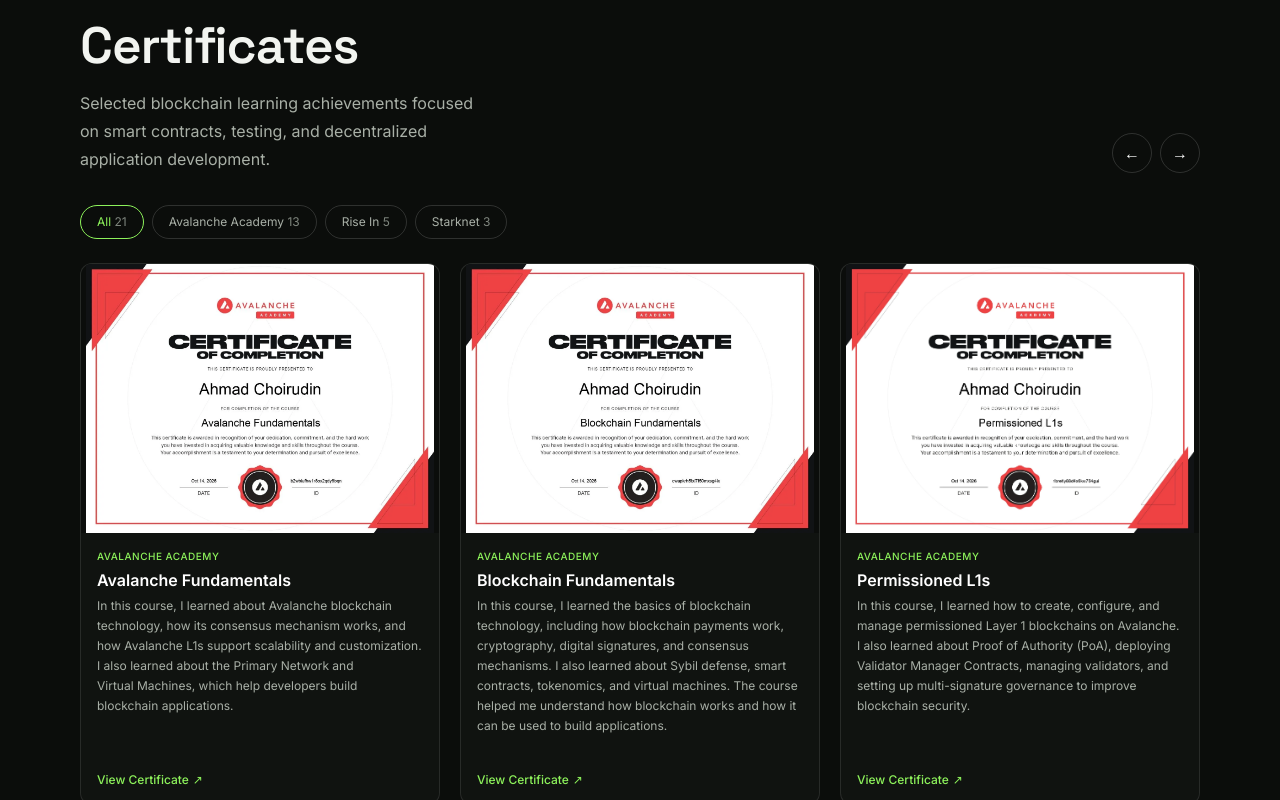
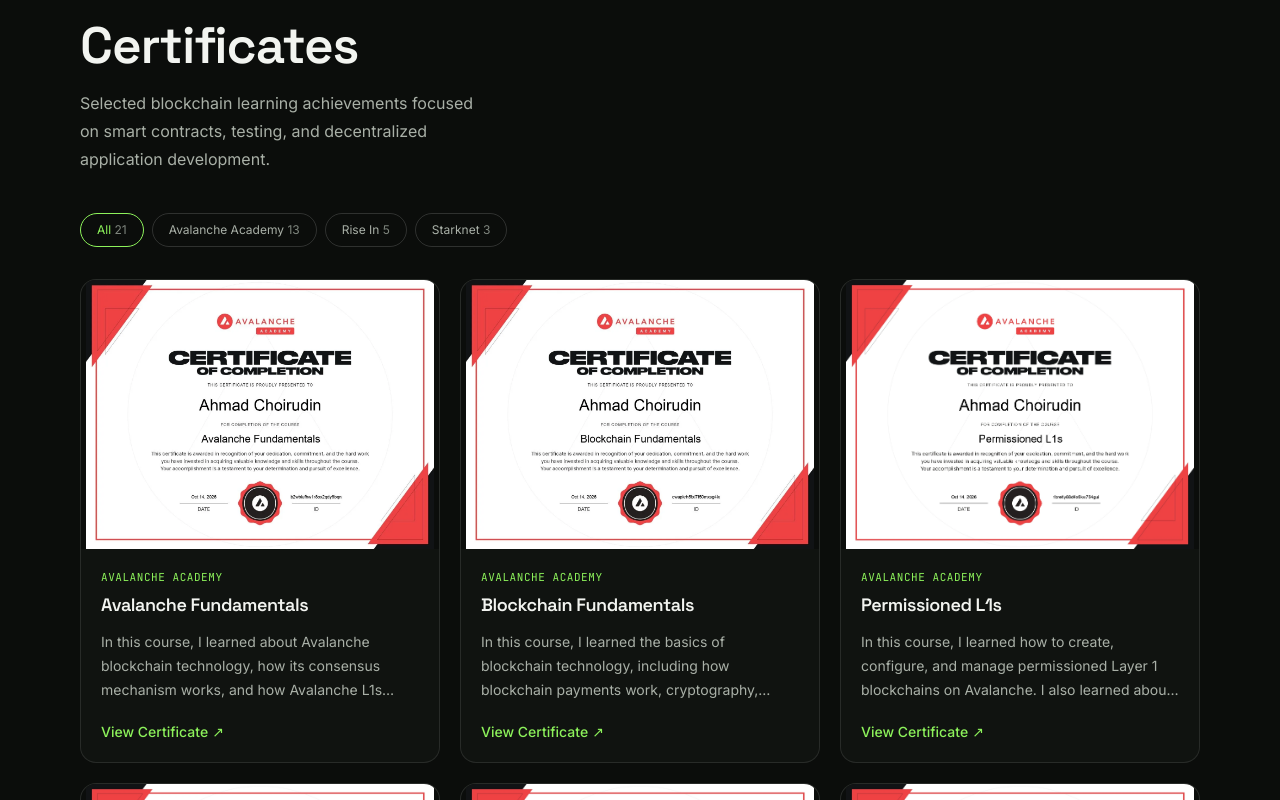
Before and after one commit to ahmad-choirudin/portfolio-modern, a React (Vite) app in the folder app/frontend/: page / in a window 1280 px wide. Shown: the part 5860-6660 px from the top of the page. Built offline with nearby package versions, Linux system fonts and the light colour scheme.

Commit message:
Refactor Certificate component for improved functionality

```diff
--- a/app/frontend/src/components/site/Certificate.tsx
+++ b/app/frontend/src/components/site/Certificate.tsx
@@ -1,49 +1,129 @@
-import { useEffect, useMemo, useRef, useState } from "react";
+import { useCallback, useEffect, useMemo, useRef, useState } from "react";
 import { certificates } from "../../data/certificate";
 import Section from "./Section";
 import SectionHeading from "./SectionHeading";
 
+type Cert = (typeof certificates)[number];
+
+const LIMIT = 6;
+
+function Lightbox({ cert, onClose }: { cert: Cert; onClose: () => void }) {
+  const dialog = useRef<HTMLDivElement>(null);
+  const closeBtn = useRef<HTMLButtonElement>(null);
+
+  useEffect(() => {
+    closeBtn.current?.focus();
+    const prevOverflow = document.body.style.overflow;
+    document.body.style.overflow = "hidden";
+
+    const onKey = (e: KeyboardEvent) => {
+      if (e.key === "Escape") {
+        onClose();
+        return;
+      }
+      if (e.key !== "Tab") return;
+      const nodes = dialog.current?.querySelectorAll<HTMLElement>("a[href], button");
+      if (!nodes || nodes.length === 0) return;
+      const first = nodes[0];
+      const last = nodes[nodes.length - 1];
+      if (e.shiftKey && document.activeElement === first) {
+        e.preventDefault();
+        last.focus();
+      } else if (!e.shiftKey && document.activeElement === last) {
+        e.preventDefault();
+        first.focus();
+      }
+    };
+
+    window.addEventListener("keydown", onKey);
+    return () => {
+      window.removeEventListener("keydown", onKey);
+      document.body.style.overflow = prevOverflow;
+    };
+  }, [onClose]);
+
+  return (
+    <div
+      ref={dialog}
+      role="dialog"
+      aria-modal="true"
+      aria-label={`${cert.title} certificate`}
+      className="fixed inset-0 z-50 flex items-center justify-center bg-black/90 p-4"
+      onClick={onClose}
+    >
+      <button
+        ref={closeBtn}
+        type="button"
+        onClick={onClose}
+        aria-label="Close"
+        className="absolute right-4 top-4 grid h-11 w-11 place-items-center rounded-full border border-white/25 bg-bg/70 text-lg text-fg backdrop-blur transition-colors hover:border-accent hover:text-accent"
+      >
+        ✕
+      </button>
+
+      <div className="w-full max-w-4xl" onClick={(e) => e.stopPropagation()}>
+        <img
+          src={cert.image}
+          alt={`${cert.title} certificate`}
+          className="max-h-[78vh] w-full rounded-xl bg-white object-contain"
+        />
+        <div className="mt-4 flex flex-wrap items-center justify-between gap-3">
+          <div>
+            <p className="font-mono text-[11px] uppercase tracking-wider text-accent">{cert.issuer}</p>
+            <p className="mt-1 font-display text-lg font-semibold text-fg">{cert.title}</p>
+          </div>
+          <a
+            href={cert.href}
+            target="_blank"
+            rel="noopener noreferrer"
+            className="rounded-full border border-white/25 px-4 py-2 text-sm text-fg transition-colors hover:border-accent hover:text-accent"
+          >
+            View Certificate ↗
+          </a>
+        </div>
+      </div>
+    </div>
+  );
+}
+
 export function Certificate() {
-  const [zoom, setZoom] = useState<string | null>(null);
+  const [zoom, setZoom] = useState<Cert | null>(null);
   const [expanded, setExpanded] = useState(false);
   const [tab, setTab] = useState("All");
-  const scroller = useRef<HTMLDivElement>(null);
+  const trigger = useRef<HTMLElement | null>(null);
 
   const issuers = useMemo(
     () => ["All", ...Array.from(new Set(certificates.map((c) => c.issuer)))],
     []
   );
   const list = tab === "All" ? certificates : certificates.filter((c) => c.issuer === tab);
+  const visible = expanded ? list : list.slice(0, LIMIT);
   const count = (name: string) =>
     name === "All" ? certificates.length : certificates.filter((c) => c.issuer === name).length;
-
-  useEffect(() => {
-    const onKey = (e: KeyboardEvent) => {
-      if (e.key === "Escape") setZoom(null);
-    };
-    window.addEventListener("keydown", onKey);
-    return () => window.removeEventListener("keydown", onKey);
-  }, []);
 
   const pick = (name: string) => {
     setTab(name);
     setExpanded(false);
-    scroller.current?.scrollTo({ left: 0 });
   };
 
-  const slide = (dir: 1 | -1) => {
-    const el = scroller.current;
-    const card = el?.querySelector("article");
-    if (!el || !card) return;
-    el.scrollBy({ left: dir * (card.clientWidth + 20), behavior: "smooth" });
+  const open = (c: Cert, el: HTMLElement) => {
+    trigger.current = el;
+    setZoom(c);
+  };
+
+  // Kembalikan fokus ke tombol yang membuka modal.
+  const close = useCallback(() => {
+    setZoom(null);
+    trigger.current?.focus();
+  }, []);
+
+  const toggle = () => {
+    if (expanded) document.getElementById("credentials")?.scrollIntoView({ block: "start" });
+    setExpanded(!expanded);
   };
 
   return (
     <Section id="credentials">
-      <span id="certificates" />
-
-      <div>
-        <div className="mb-8 flex items-end justify-between gap-6">
       <SectionHeading
         index="05"
         eyebrow="Learning & Credentials"
@@ -51,36 +131,14 @@
         note="Selected blockchain learning achievements focused on smart contracts, testing, and decentralized application development."
       />
 
-          {list.length > 3 && (
-            <div className="hidden shrink-0 gap-2 md:flex">
-              <button
-                type="button"
-                onClick={() => slide(-1)}
-                aria-label="Previous certificates"
-                className="h-10 w-10 rounded-full border border-white/15 text-white transition hover:border-accent hover:text-accent"
-              >
-                ←
-              </button>
-              <button
-                type="button"
-                onClick={() => slide(1)}
-                aria-label="Next certificates"
-                className="h-10 w-10 rounded-full border border-white/15 text-white transition hover:border-accent hover:text-accent"
-              >
-                →
-              </button>
-            </div>
-          )}
-        </div>
-
-        <div className="-mx-6 mb-5 flex gap-2 overflow-x-auto px-6 pb-1 [scrollbar-width:none] [&::-webkit-scrollbar]:hidden md:mx-0 md:px-0">
+      <div className="mt-10 flex flex-wrap gap-2">
         {issuers.map((name) => (
           <button
             key={name}
             type="button"
             onClick={() => pick(name)}
             aria-pressed={tab === name}
-              className={`shrink-0 rounded-full border px-4 py-2 text-xs transition ${
+            className={`rounded-full border px-4 py-2 text-xs transition-colors ${
               tab === name
                 ? "border-accent text-accent"
                 : "border-white/15 text-muted hover:text-fg"
@@ -91,99 +149,59 @@
         ))}
       </div>
 
-        <div
-          ref={scroller}
-          className={`${
-            expanded
-              ? "-mx-6 flex snap-x snap-mandatory scroll-pl-6 gap-3 overflow-x-auto px-6 pb-3"
-              : "grid grid-cols-1 gap-3"
-          } [scrollbar-width:none] [&::-webkit-scrollbar]:hidden md:mx-0 md:flex md:snap-x md:snap-mandatory md:gap-5 md:overflow-x-auto md:scroll-pl-0 md:px-0 md:pb-3`}
-        >
-          {list.map((c, i) => (
-            <article
+      <ul className="mt-8 grid gap-5 sm:grid-cols-2 lg:grid-cols-3">
+        {visible.map((c) => (
+          <li
             key={c.image}
-              className={`group flex overflow-hidden rounded-xl border border-line bg-card transition-colors hover:border-accent/40 md:w-[calc((100%-2.5rem)/3)] md:shrink-0 md:snap-start md:flex-col md:items-stretch md:gap-0 md:p-0 ${
-                expanded
-                  ? "w-[85%] shrink-0 snap-start flex-col sm:w-[60%]"
-                  : "items-center gap-4 p-3"
-              } ${!expanded && i >= 3 ? "hidden md:flex" : ""}`}
+            className="group flex flex-col overflow-hidden rounded-2xl border border-line bg-card transition-colors hover:border-accent/40"
           >
             <button
               type="button"
-                onClick={() => setZoom(c.image)}
-                className={`overflow-hidden bg-black/30 ${
-                  expanded
-                    ? "aspect-[4/3] w-full"
-                    : "h-20 w-28 shrink-0 rounded-lg"
-                } md:aspect-[4/3] md:h-auto md:w-full md:rounded-none`}
+              onClick={(e) => open(c, e.currentTarget)}
               aria-label={`Enlarge ${c.title} certificate`}
+              className="relative aspect-[4/3] overflow-hidden bg-black/30"
             >
               <img
                 src={c.image}
                 alt={`${c.title} certificate`}
                 loading="lazy"
-                  className="h-full w-full object-contain"
+                className="h-full w-full object-contain transition duration-500 group-hover:scale-[1.03]"
               />
             </button>
 
-              <div
-                className={`flex min-w-0 flex-1 flex-col ${
-                  expanded ? "p-4" : "md:p-4"
-                }`}
-              >
-                <p className="text-[10px] font-medium uppercase tracking-wider text-accent">
-                  {c.issuer}
-                </p>
-                <h3
-                  className={`mt-1 font-semibold leading-5 text-white md:text-base ${
-                    expanded ? "text-base" : "text-sm"
-                  }`}
-                >
+            <div className="flex flex-1 flex-col p-5">
+              <p className="font-mono text-[11px] uppercase tracking-wider text-accent">{c.issuer}</p>
+              <h3 className="mt-2 font-display text-lg font-semibold leading-snug tracking-tight text-fg">
                 {c.title}
               </h3>
-                <p
-                  className={`mt-1 text-xs leading-5 text-muted md:block ${
-                    expanded ? "block" : "hidden"
-                  }`}
-                >
-                  {c.learned}
-                </p>
+              <p className="mt-3 line-clamp-3 text-sm leading-6 text-muted">{c.learned}</p>
               <a
                 href={c.href}
                 target="_blank"
                 rel="noopener noreferrer"
-                  className="mt-auto inline-flex items-center gap-1 pt-3 text-xs font-medium text-accent hover:text-fg"
+                className="mt-auto inline-flex items-center gap-1 pt-5 text-sm font-medium text-accent transition-colors hover:text-fg"
               >
                 View Certificate <span aria-hidden="true">↗</span>
               </a>
             </div>
-            </article>
+          </li>
         ))}
-        </div>
+      </ul>
 
-        {list.length > 3 && (
+      {list.length > LIMIT && (
+        <div className="mt-10 flex justify-center">
           <button
             type="button"
-            onClick={() => setExpanded(!expanded)}
-            className="mt-4 w-full text-center text-sm font-medium text-accent hover:text-fg md:hidden"
+            onClick={toggle}
+            aria-expanded={expanded}
+            className="rounded-full border border-white/25 px-6 py-3 text-sm text-fg transition-colors hover:border-accent hover:text-accent"
           >
-            {expanded ? "Show less" : "See more certificates"}
+            {expanded ? "Show less" : `Show all ${list.length}`}
           </button>
-        )}
-      </div>
-
-      {zoom && (
-        <div
-          className="fixed inset-0 z-50 flex items-center justify-center bg-black/90 p-3"
-          onClick={() => setZoom(null)}
-        >
-          <img
-            src={zoom}
-            alt="Certificate"
-            className="max-h-full max-w-full rounded-lg bg-white"
-          />
         </div>
       )}
+
+      {zoom && <Lightbox cert={zoom} onClose={close} />}
     </Section>
   );
 }
```
Lines whose indentation alone changed are shown as unchanged.
